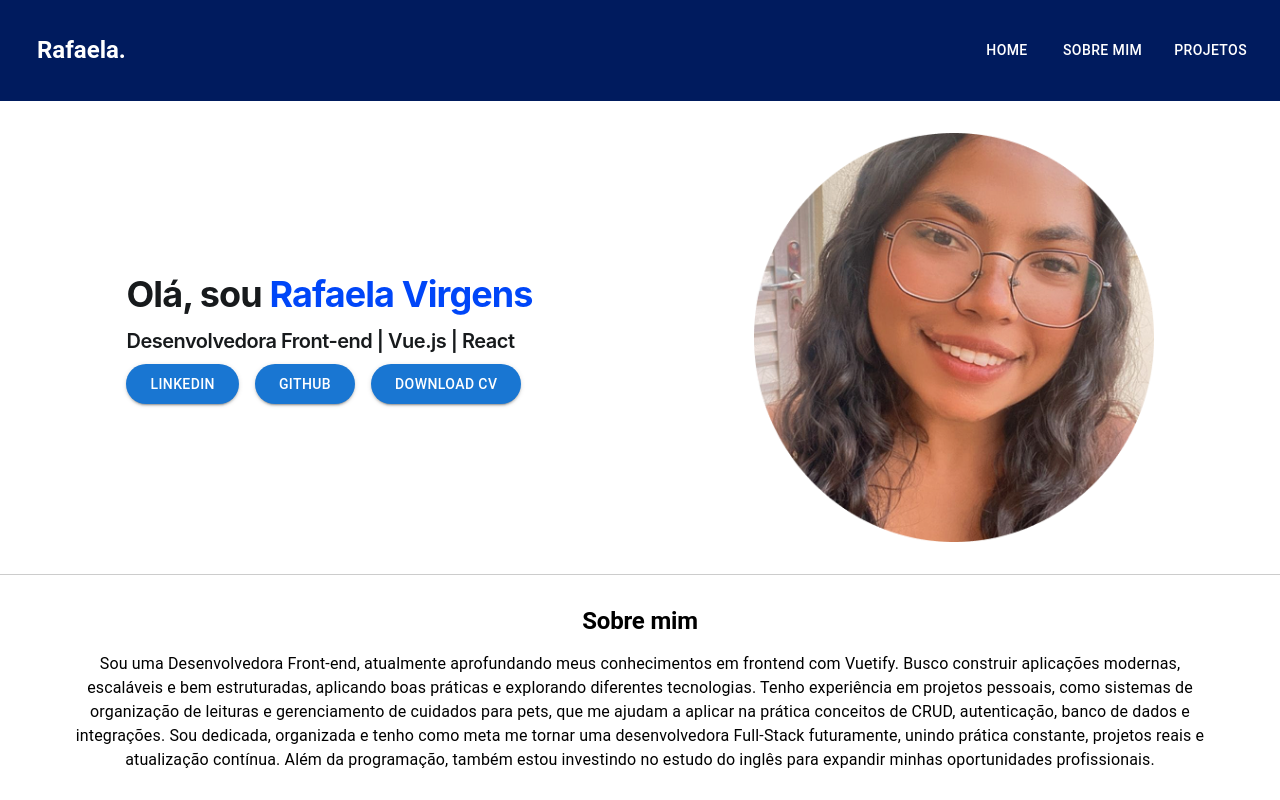
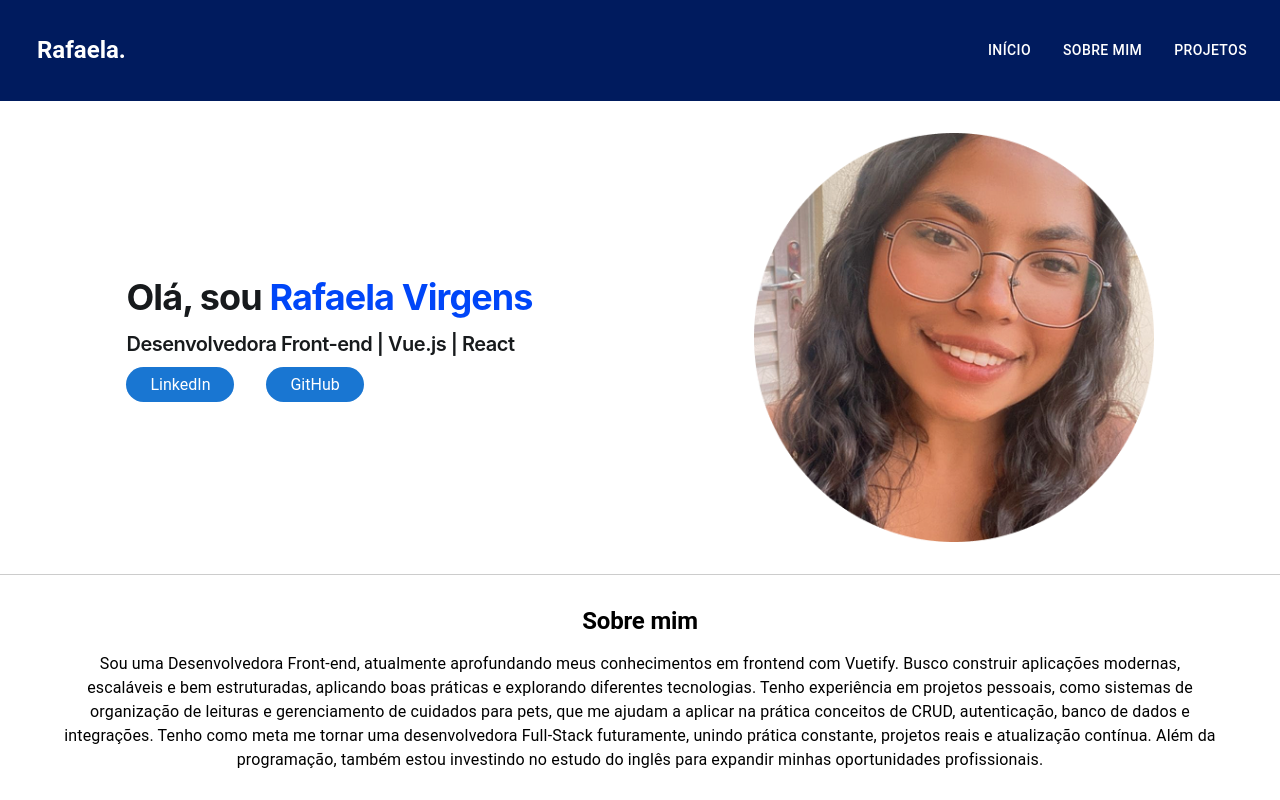
Before and after one commit to rafaelavsantos/portifolio, a React (Vite) app: page / in a window 1280 px wide. Shown: the top 800 px of the page. Built offline with nearby package versions, Linux system fonts and the light colour scheme; the HTML template or start-up script is replaced by a standard one.

Commit message:
feat: adjust of the style

```diff
--- a/index.html
+++ b/index.html
@@ -2,9 +2,9 @@
 <html lang="en">
   <head>
     <meta charset="UTF-8" />
-    <link rel="icon" type="image/svg+xml" href="/vite.svg" />
+    <link rel="icon" type="image/x-icon" href="/favicon.ico" />
     <meta name="viewport" content="width=device-width, initial-scale=1.0" />
-    <title>portifolio</title>
+    <title>Portifólio</title>
   </head>
   <body>
     <div id="root"></div>
--- a/src/App.tsx
+++ b/src/App.tsx
@@ -7,13 +7,11 @@ import Footer from './components/Footer/Footer'
 function App() {
   return (
     <>
-      <div>
-        <Header />
-        <Welcome />
-        <About />
-        <Projects />
-        <Footer />
-      </div>
+      <Header />
+      <Welcome />
+      <About />
+      <Projects />
+      <Footer />
     </>
   )
 }
--- a/src/components/Footer/Footer.tsx
+++ b/src/components/Footer/Footer.tsx
@@ -4,7 +4,7 @@ import { Box, Typography } from "@mui/material";
 
 export default function Footer() {
   return (
-    <Box component="section" sx={{backgroundColor: '#001B5E', color: '#fff', height: 100, display: 'flex', alignItems: 'center', justifyContent: 'center'}}>
+    <Box component="section" sx={{backgroundColor: '#001B5E', color: '#fff', height: 50, display: 'flex', alignItems: 'center', justifyContent: 'center'}}>
       <Typography variant="subtitle2">&copy; 2025 Rafaela Virgens Santos</Typography>
     </Box>
   )
--- a/src/components/Header/Header.tsx
+++ b/src/components/Header/Header.tsx
@@ -28,7 +28,7 @@ export default function Header() {
       </Box>
 
       <Stack spacing={2} direction="row" flexWrap="wrap" sx={{ py: 4, color: '#fff' }}>
-        <Button href="#home" sx={{ color: '#fff' }}>Home</Button>
+        <Button href="#home" sx={{ color: '#fff', pl: 3 }}>Início</Button>
         <Button href="#about" sx={{ color: '#fff' }}>Sobre mim</Button>
         <Button href="#projects" sx={{ color: '#fff' }}>Projetos</Button>
       </Stack>
--- a/src/components/Main/About/About.tsx
+++ b/src/components/Main/About/About.tsx
@@ -31,7 +31,7 @@ export default function About() {
       <Typography variant="h2" sx={{ fontSize: '1.5em', fontWeight: 'bold', pb: 2 }}>Sobre mim</Typography>
 
       <Typography variant="body1" sx={{ textAlign: 'center' }}>
-        Sou uma Desenvolvedora Front-end, atualmente aprofundando meus conhecimentos em frontend com Vuetify. Busco construir aplicações modernas, escaláveis e bem estruturadas, aplicando boas práticas e explorando diferentes tecnologias. Tenho experiência em projetos pessoais, como sistemas de organização de leituras e gerenciamento de cuidados para pets, que me ajudam a aplicar na prática conceitos de CRUD, autenticação, banco de dados e integrações. Sou dedicada, organizada e tenho como meta me tornar uma desenvolvedora Full-Stack futuramente, unindo prática constante, projetos reais e atualização contínua. Além da programação, também estou investindo no estudo do inglês para expandir minhas oportunidades profissionais.
+        Sou uma Desenvolvedora Front-end, atualmente aprofundando meus conhecimentos em frontend com Vuetify. Busco construir aplicações modernas, escaláveis e bem estruturadas, aplicando boas práticas e explorando diferentes tecnologias. Tenho experiência em projetos pessoais, como sistemas de organização de leituras e gerenciamento de cuidados para pets, que me ajudam a aplicar na prática conceitos de CRUD, autenticação, banco de dados e integrações. Tenho como meta me tornar uma desenvolvedora Full-Stack futuramente, unindo prática constante, projetos reais e atualização contínua. Além da programação, também estou investindo no estudo do inglês para expandir minhas oportunidades profissionais.
       </Typography>
 
       <Stack spacing={2} direction="row" flexWrap="wrap" gap={2} alignItems="center" justifyContent="center" sx={{py: 4}}>
--- a/src/components/Main/Projects/Projects.tsx
+++ b/src/components/Main/Projects/Projects.tsx
@@ -8,10 +8,10 @@ export default function Projects() {
       <Typography variant="h2" sx={{ fontSize: '1.5em', fontWeight: 'bold', pb: 2 }}>Projetos</Typography>
       <Box component='section' sx={{ display: 'flex', gap: 2, flexDirection: { xs: 'column', sm: 'column', md: 'row' }, justifyContent: 'center', alignItems: 'center' }}>
         {/* Adicionar o efeito de carrosel nas imagens */}
-        <Box component='img' src={webBrecho} alt="Tela Inicial do Sistema do Brechó" sx={{ width: { xs: '90%', sm: 500, md: 400 } }}>
+        <Box component='img' src={webBrecho} alt="Tela Inicial do Sistema do Brechó" sx={{ width: { xs: '90%', sm: 500, md: '40%' } }}>
         </Box>
 
-        <Box component='img' src={loginSgl} alt="Tela Inicial do Sistema do SGL" sx={{ width: { xs: '90%', sm: 500, md: 400 } }}>
+        <Box component='img' src={loginSgl} alt="Tela Inicial do Sistema do SGL" sx={{ width: { xs: '90%', sm: 500, md: '40%' } }}>
         </Box>
       </Box>
     </Box>
--- a/src/components/Main/Welcome/Welcome.tsx
+++ b/src/components/Main/Welcome/Welcome.tsx
@@ -1,20 +1,22 @@
-import { Stack, Button, Box } from "@mui/material";
+import { Stack, Box, Link } from "@mui/material";
 import Typography from '@mui/joy/Typography';
 import foto from '../../../assets/foto.png';
 import styled from 'styled-components';
 
 const socialMedia = [
-  "LinkedIn",
-  "GitHub",
-  "Download CV",
+  { name: "LinkedIn", link: "https://www.linkedin.com/in/rafaelasantoss/" },
+  { name: "GitHub", link: "https://github.com/rafaelavsantos" }
 ];
 
-const Btn = styled(Button)`
+const CustomLink = styled(Link)`
   background-color: #1976d2;
   color: #fff;
+  transition: all 0.3s ease;
+  font-weight: bold;
 
   &:hover {
     background-color: #115293;
+    color: #fff;
   }
 `;
 
@@ -23,18 +25,27 @@ export default function Welcome() {
     <Box component="section" sx={{ display: 'flex', justifyContent: 'space-around', alignItems: 'center', flexWrap: 'wrap', gap: 4, p: 4, borderBottom: '1px solid #ccc' }} id="home">
       <Box sx={{ maxWidth: 500 }}>
         <Typography level="h1">Olá, sou <Typography level='h1' sx={{ color: '#0046F8' }}>Rafaela Virgens</Typography></Typography>
-        <Typography level='h4' sx={{ pt: 1, pb: 1, pr: 1}}>
+        <Typography level='h4' sx={{ pt: 1, pb: 1, pr: 1 }}>
           Desenvolvedora Front-end | Vue.js | React
         </Typography>
 
-        <Stack spacing={2} direction="row" flexWrap="wrap">
+        <Stack spacing={2} direction="row" flexWrap="wrap" gap={2}>
           {socialMedia.map((media) => (
-            <Btn variant='contained' sx={{ borderRadius: '30px', px: 3, py: 1 }} key={media}>{media}</Btn>
+            <CustomLink
+              href={media.link}
+              target="_blank"
+              rel="noopener noreferrer"
+              underline="none"
+              color="white"
+              sx={{ borderRadius: '30px', px: 3, py: 1 }}
+            >
+              {media.name}
+            </CustomLink>
           ))}
         </Stack>
       </Box>
 
-      <Box component='img' src={foto} alt="Minha foto" sx={{ width: { xs: '100%', sm: 300, md: 400}, display: { xs: 'none', sm: 'block'}}}>
+      <Box component='img' src={foto} alt="Minha foto" sx={{ width: { xs: '100%', sm: 300, md: 400 }, display: { xs: 'none', sm: 'block' } }}>
       </Box>
     </Box>
 
```
Also changed, not shown: 1 other file (tests, documents, lock files or other folders).
